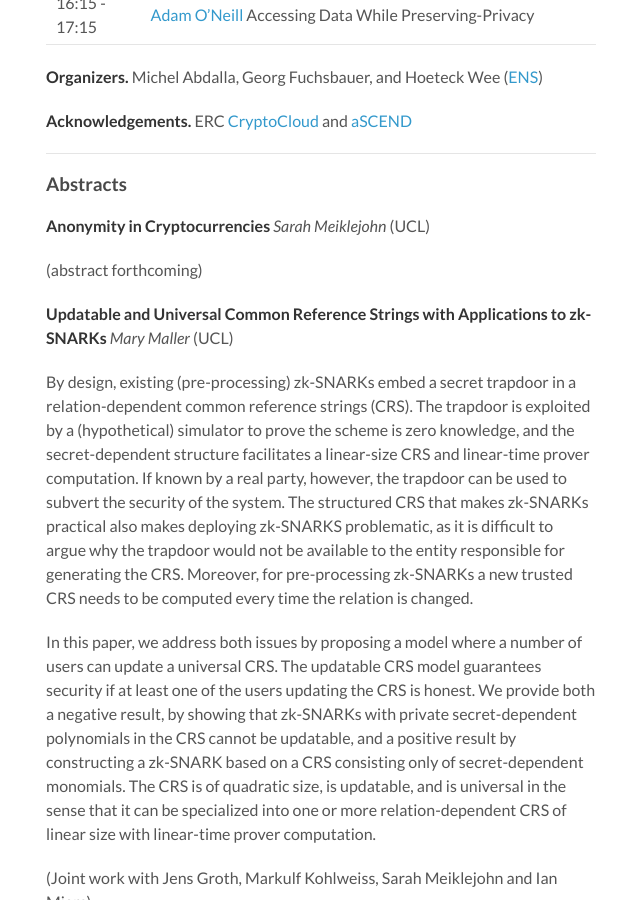
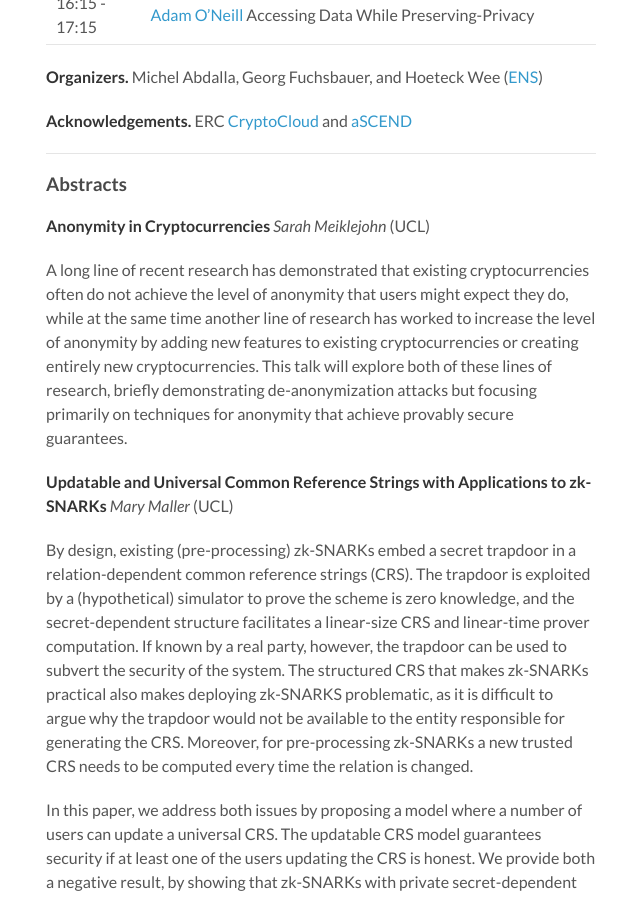
Before and after one commit to pariscryptoday/pariscryptoday.github.io, a Jekyll site: the page built from _posts/2018-08-01-eighth.md, in a window 1280 px wide and 900 px high, scrolled down 930 px. Shown: the whole window, without its empty margins (164-804 px from the left). Built offline with Jekyll 4.4.1, drawn with Linux system fonts in a browser that asks for light colours.

Commit message:
sarah's abstract

```diff
--- a/_posts/2018-08-01-eighth.md
+++ b/_posts/2018-08-01-eighth.md
@@ -36,7 +36,7 @@ ENS.
 **<a name="SM"></a>Anonymity in Cryptocurrencies**
 *Sarah Meiklejohn* (UCL)
 
-(abstract forthcoming)
+A long line of recent research has demonstrated that existing cryptocurrencies often do not achieve the level of anonymity that users might expect they do, while at the same time another line of research has worked to increase the level of anonymity by adding new features to existing cryptocurrencies or creating entirely new cryptocurrencies.  This talk will explore both of these lines of research, briefly demonstrating de-anonymization attacks but focusing primarily on techniques for anonymity that achieve provably secure guarantees.
 
 **<a name="MaMa"></a>Updatable and Universal Common Reference Strings with Applications to zk-SNARKs**
 *Mary Maller* (UCL)
```
